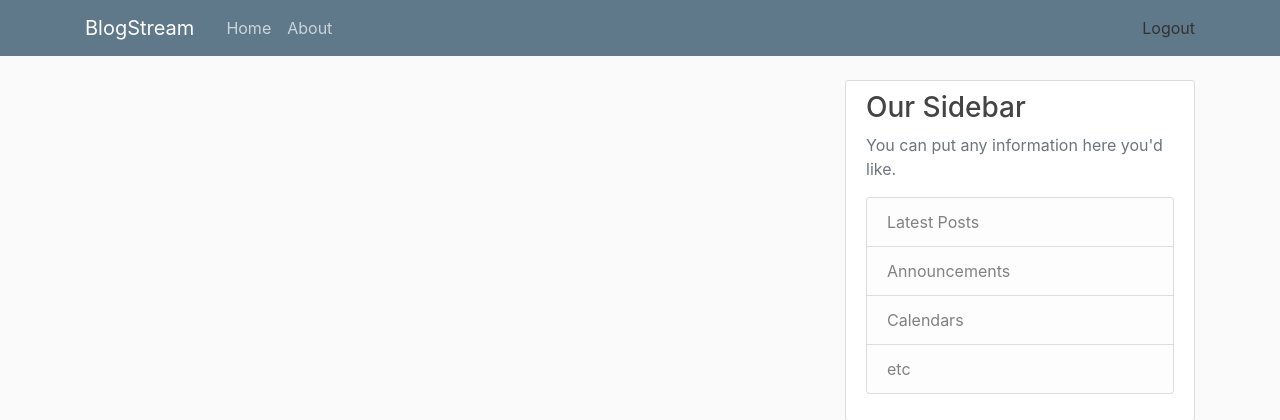
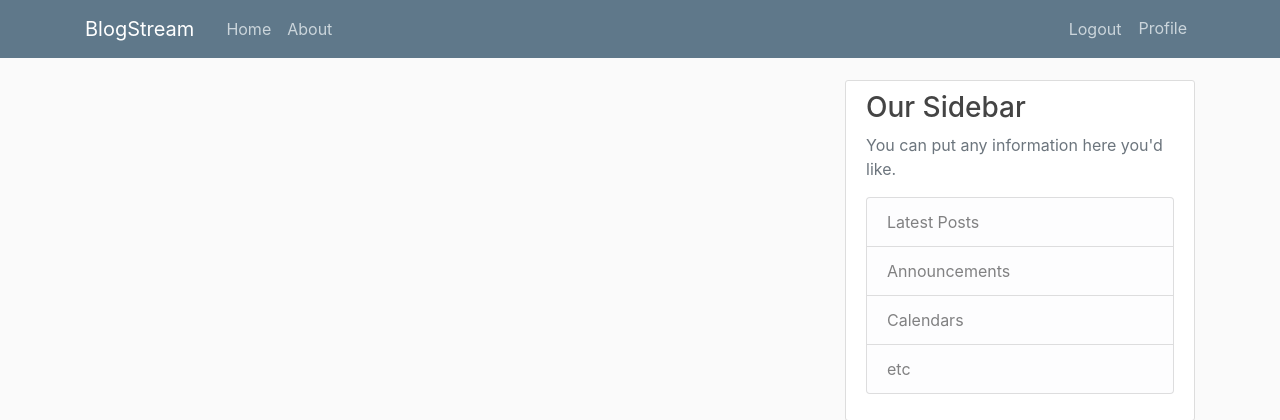
Before and after one commit to sudip-2000/BlogSystem-using-Django, a Django app: page / in a window 1280 px wide. Shown: the top 420 px of the page. Run offline with Django 5.2, Linux system fonts and the light colour scheme; a user stored in the database is signed in; data that the repository does not hold is empty; some libraries are stand-ins or nearby versions.

Commit message:
added users profile

```diff
--- a/blog/templates/blog/base.html
+++ b/blog/templates/blog/base.html
@@ -36,8 +36,9 @@
               {%if user.is_authenticated%}
                  <form method="post" action="{% url 'logout' %}" style="display: inline;">
                      {% csrf_token %}
-                    <button type="submit" class="btn btn-link nav-item nav-link" style="padding: 0; border: none; background: none; color: inherit; text-decoration: inherit;">Logout</button>
+                    <button type="submit" class="btn btn-link nav-item nav-link">Logout</button>
                  </form>
+                  <a class="nav-item nav-link" href="{%url 'profile'%}">Profile</a>
               {%else%}
                   <a class="nav-item nav-link" href="{%url 'login'%}">Login</a>
                   <a class="nav-item nav-link" href="{%url 'register'%}">Register</a>
--- a/blog_system/settings.py
+++ b/blog_system/settings.py
@@ -137,3 +137,4 @@ DEFAULT_AUTO_FIELD = 'django.db.models.BigAutoField'
 CRISPY_TEMPLATE_PACK='bootstrap4'
 
 LOGIN_REDIRECT_URL='blog-home'
+LOGIN_URL = 'login'
--- a/blog_system/urls.py
+++ b/blog_system/urls.py
@@ -23,7 +23,9 @@ urlpatterns = [
     path('admin/', admin.site.urls),
     path('', include('blog.urls')),
     path('register/', user_views.register, name='register'),
-    path('login/', auth_views.LoginView.as_view(template_name='users/login.html'), name='login'),
+    path('profile/', user_views.profile, name='profile'),
+    path('login/', auth_views.LoginView.as_view(template_name='users/login.html', redirect_authenticated_user=True), name='login'),
+
     path('logout/', auth_views.LogoutView.as_view(template_name='users/logout.html'), name='logout'),
 
 ]
--- /dev/null
+++ b/users/templates/users/profile.html
@@ -0,0 +1,5 @@
+{% extends "blog/base.html"%}
+{% load crispy_forms_tags %}
+{%block content%}
+    <h1>{{user.username}}</h1>
+{%endblock content%}
--- a/users/views.py
+++ b/users/views.py
@@ -1,6 +1,7 @@
 from django.shortcuts import render, redirect
 from django.contrib import messages
 from .forms import UserRegisterForm
+from django.contrib.auth.decorators import login_required
 
 def register(request):
     if request.method=='POST':
@@ -14,3 +15,7 @@ def register(request):
         form=UserRegisterForm()
 
     return render(request, 'users/register.html', {'form':form})
+
+@login_required
+def profile(request):
+    return render(request, 'users/profile.html')
```
